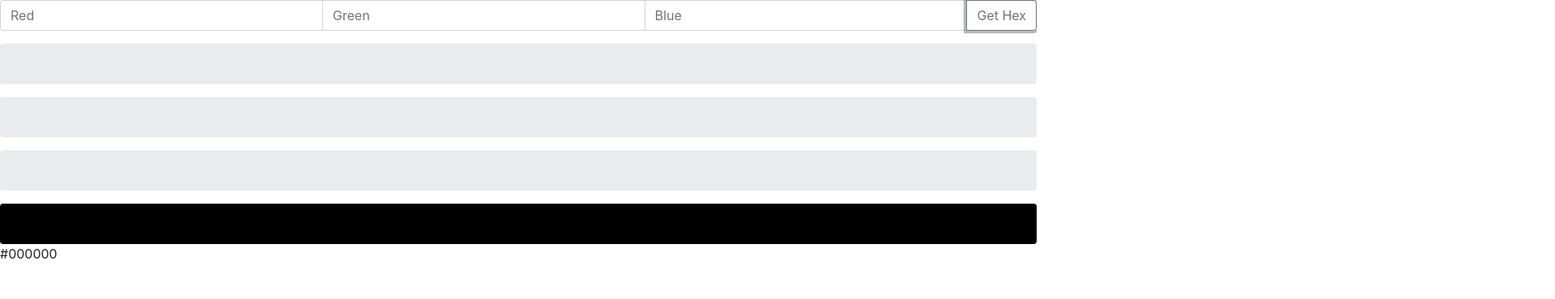
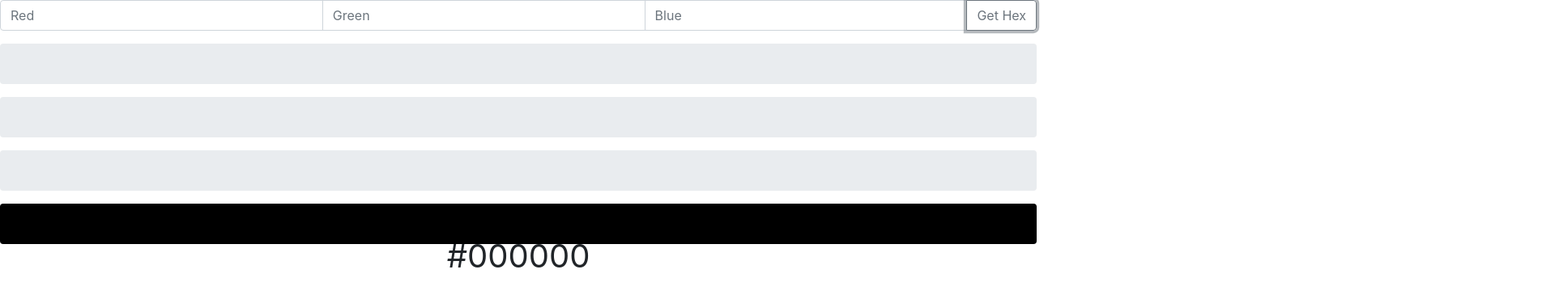
Before and after one commit to Selflabyrinth1/RGB-To-Hex, a plain HTML site: page index.html in a window 1280 px wide. Both pictures are taken after a click on the button "Get Hex". Shown: the whole page at 81% size, 1920 px wide, since content can reach past the window. Drawn offline with nearby package versions, Linux system fonts and the light colour scheme.

Commit message:
Added better animations

```diff
--- a/index.html
+++ b/index.html
@@ -28,9 +28,9 @@
 				<div class="progress-bar bg-info" id="blueBar" role="progressbar" style="width: 0%;" aria-valuemin="0" aria-valuemax="100"></div>
 			</div>
 		</div>
-		<div class="progress mt-3" id="fortest" style="height: 50px; width: 0%; transition: 0.8s;">
+		<div class="progress mt-3" id="fortest" style="height: 50px; width: 100%; transition: background-color 2.8s, width 0.6s;">
 		</div>
-			<p id="result"></p>
+			<p id="result" style="text-align:center;font-size: 20px; transition: 0.98s"></p>
 		</div>
 
 	</body>
--- a/script.js
+++ b/script.js
@@ -13,15 +13,23 @@ function rgbtohex() {
 	let red = +document.getElementById('red').value;
 	let green = +document.getElementById('green').value;
 	let blue = +document.getElementById('blue').value;
+  let sleep = ms => {
+  return new Promise(resolve => setTimeout(resolve, ms));
+};
 
 	if (red > 255 || green > 255 || blue > 255 || red < 0 || green < 0 || blue < 0) {
 		document.getElementById('result').innerHTML = "Please enter a number between 0 and 255";
 	} else {
 		document.getElementById('result').innerHTML = "#" + numtohex(red) + numtohex(green) + numtohex(blue);
     document.getElementById('fortest').style.backgroundColor = "#" + numtohex(red) + numtohex(green) + numtohex(blue);
-    document.getElementById('fortest').style.width = "100%";
+    document.getElementById('fortest').style.width = "0%";
+    sleep(750).then(function(){
+      document.getElementById('fortest').style.width = "100%";
+      document.getElementById('result').style.scale = "2.0";
+      document.getElementById('result').style.translateY = "-110px";
+      moveProgressBars(red,green,blue);
+    })
 	}
-	moveProgressBars(red,green,blue);
 }
 
 function moveProgressBars(redlimit, greenlimit, bluelimit) {
```
